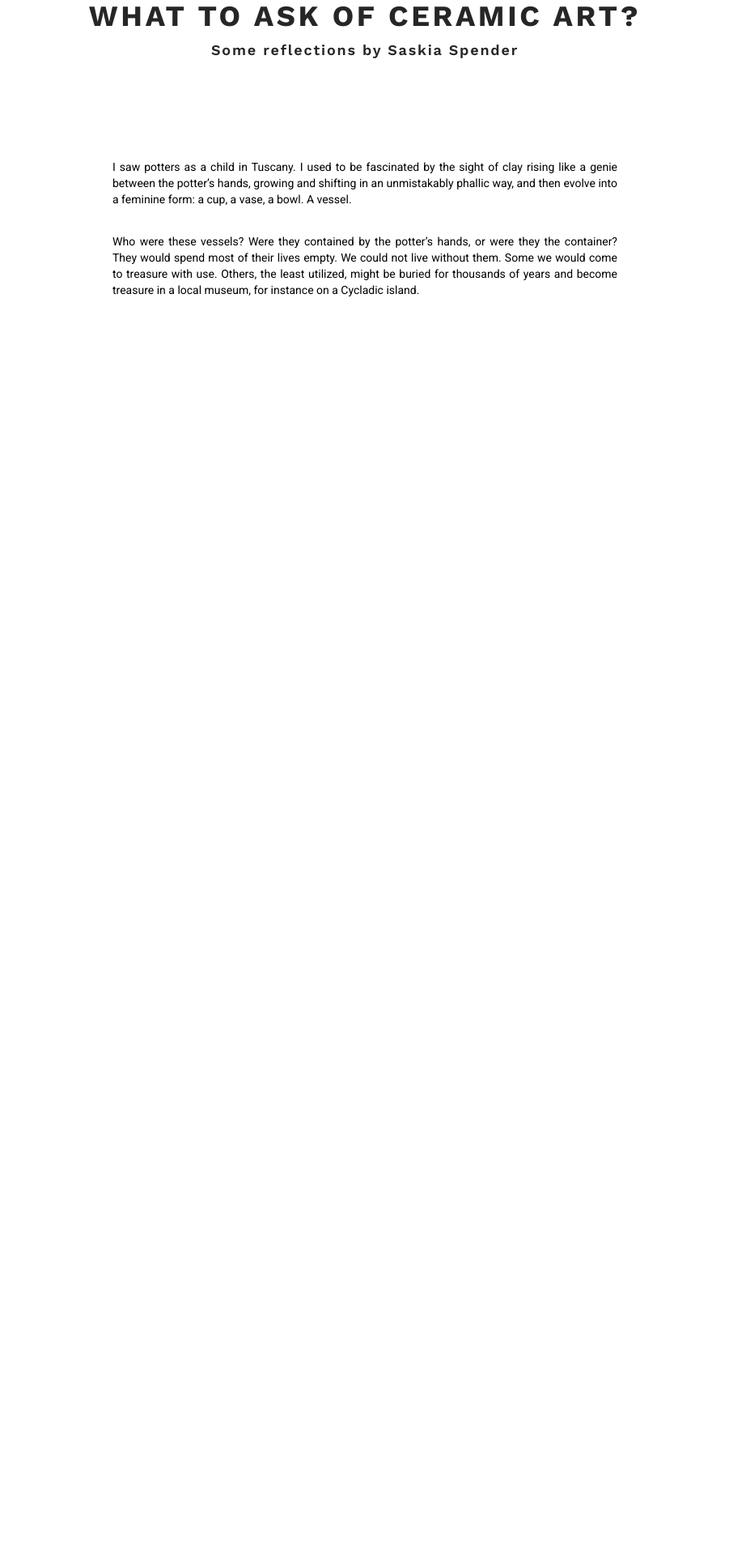
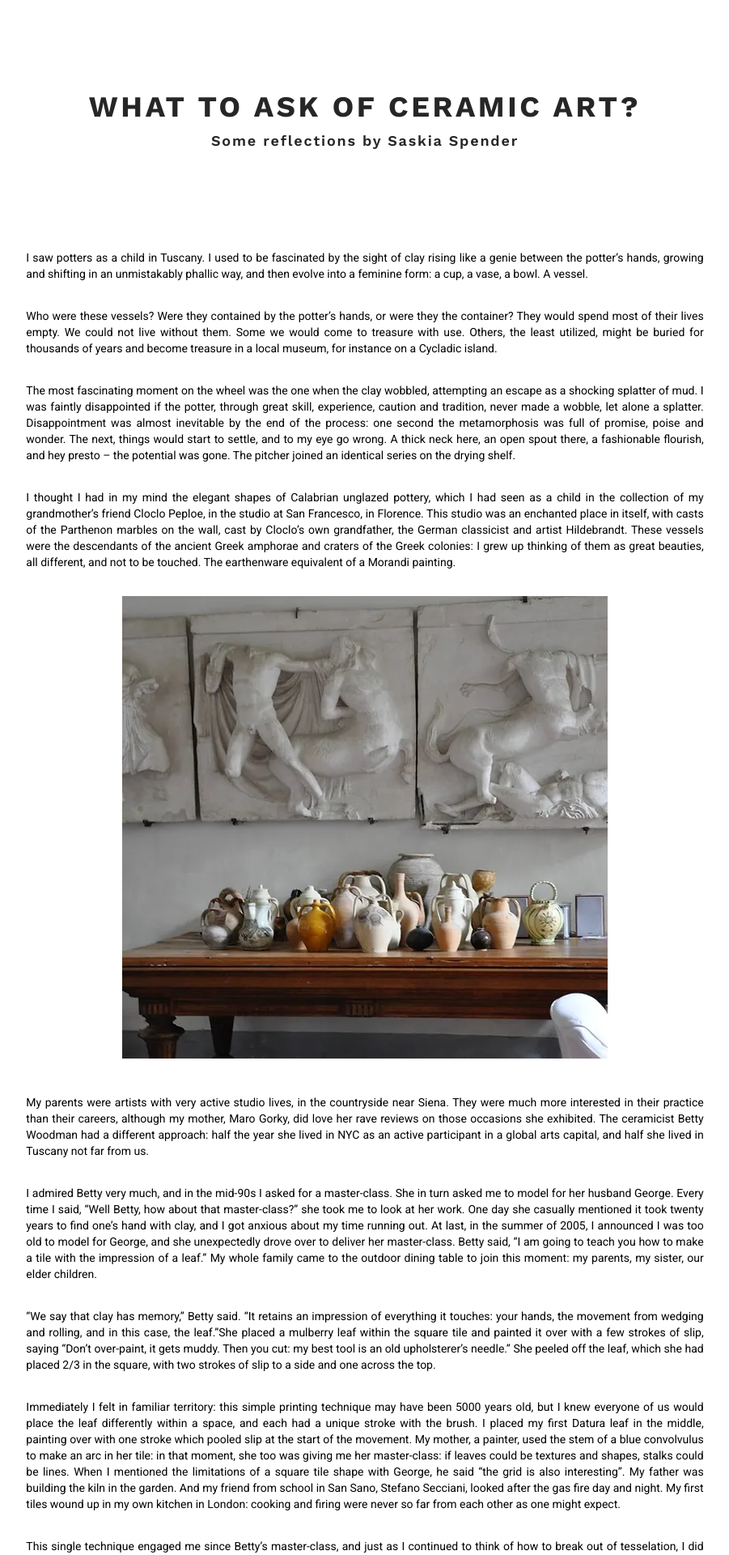
Before and after one commit to Sophie-Senge/Saskia-Webpage, a React (Create React App) app: page /about in a window 1280 px wide. Shown: the part 800-2720 px from the top of the page at 81% size, without its empty margins (189-1090 px from the left). Before the commit the page ends 1232 px from the top, so only its background shows below. Built offline with nearby package versions, Linux system fonts and the light colour scheme.

Commit message:
second section about

```diff
--- a/src/pages/about/About.jsx
+++ b/src/pages/about/About.jsx
@@ -1,5 +1,7 @@
 import React from 'react'
 import aboutOne from './assets/about.webp'
+import aboutTwo from './assets/about-2.webp'
+import aboutThree from './assets/about-3.webp'
 
 function About() {
     return (<>
@@ -11,17 +13,38 @@ function About() {
             <img className='mr-10' src={aboutOne} alt="saskia spender" />
 
         </div>
-        <div className='mx-auto w-full'>
+        <div className='mx-auto w-full pt-28'>
             <h1 className='text-4xl text-neutral-800 flex uppercase font-bold pb-2 font-headings tracking-widest justify-center'>what to ask of ceramic art?</h1>
             <h3 className='text-lg text-neutral-800 font-semibold font-headings tracking-widest pb-14 flex items-end justify-center'>Some reflections by Saskia Spender</h3>
         </div>
-        <section className='container mx-auto md:px-2 py-16 w-1/2'>
+        <section className='container mx-auto md:px-2 py-16 w-4/6'>
             <div className='justify-center'>
 
 
                 <p className='text-sm text-justify pb-2'>I saw potters as a child in Tuscany. I used to be fascinated by the sight of clay rising like a genie between the potter’s hands, growing and shifting in an unmistakably phallic way, and then evolve into a feminine form: a cup, a vase, a bowl. A vessel.</p>
                 <br />
-                <p className='text-sm text-justify'>Who were these vessels? Were they contained by the potter’s hands, or were they the container? They would spend most of their lives empty. We could not live without them. Some we would come to treasure with use. Others, the least utilized, might be buried for thousands of years and become treasure in a local museum, for instance on a Cycladic island.</p>
+                <p className='text-sm text-justify pb-2'>Who were these vessels? Were they contained by the potter’s hands, or were they the container? They would spend most of their lives empty. We could not live without them. Some we would come to treasure with use. Others, the least utilized, might be buried for thousands of years and become treasure in a local museum, for instance on a Cycladic island.</p>
+                <br />
+                <p className='text-sm text-justify pb-2'>The most fascinating moment on the wheel was the one when the clay wobbled, attempting an escape as a shocking splatter of mud. I was faintly disappointed if the potter, through great skill, experience, caution and tradition, never made a wobble, let alone a splatter. Disappointment was almost inevitable by the end of the process: one second the metamorphosis was full of promise, poise and wonder. The next, things would start to settle, and to my eye go wrong. A thick neck here, an open spout there, a fashionable flourish, and hey presto – the potential was gone. The pitcher joined an identical series on the drying shelf.</p>
+                <br />
+                <p className='text-sm text-justify pb-2'>I thought I had in my mind the elegant shapes of Calabrian unglazed pottery, which I had seen as a child in the collection of my grandmother’s friend Cloclo Peploe, in the studio at San Francesco, in Florence. This studio was an enchanted place in itself, with casts of the Parthenon marbles on the wall, cast by Cloclo’s own grandfather, the German classicist and artist Hildebrandt. These vessels were the descendants of the ancient Greek amphorae and craters of the Greek colonies: I grew up thinking of them as great beauties, all different, and not to be touched. The earthenware equivalent of a Morandi painting.</p>
+                <br />
+                <img className='mx-auto pb-5' src={aboutTwo} alt="clay pots" />
+                <br />
+                {/* second section begins below ----------- */}
+                <p className='text-sm text-justify pb-2'>My parents were artists with very active studio lives, in the countryside near Siena. They were much more interested in their practice than their careers, although my mother, Maro Gorky, did love her rave reviews on those occasions she exhibited. The ceramicist Betty Woodman had a different approach: half the year she lived in NYC as an active participant in a global arts capital, and half she lived in Tuscany not far from us.</p>
+                <br />
+                <p className='text-sm text-justify pb-2'>I admired Betty very much, and in the mid-90s I asked for a master-class. She in turn asked me to model for her husband George. Every time I said, “Well Betty, how about that master-class?” she took me to look at her work. One day she casually mentioned it took twenty years to find one’s hand with clay, and I got anxious about my time running out. At last, in the summer of 2005, I announced I was too old to model for George, and she unexpectedly drove over to deliver her master-class. Betty said, “I am going to teach you how to make a tile with the impression of a leaf.” My whole family came to the outdoor dining table to join this moment: my parents, my sister, our elder children.</p>
+                <br />
+                <p className='text-sm text-justify pb-2'>“We say that clay has memory,” Betty said. “It retains an impression of everything it touches: your hands, the movement from wedging and rolling, and in this case, the leaf.”She placed a mulberry leaf within the square tile and painted it over with a few strokes of slip, saying “Don’t over-paint, it gets muddy. Then you cut: my best tool is an old upholsterer’s needle.” She peeled off the leaf, which she had placed 2/3 in the square, with two strokes of slip to a side and one across the top.</p>
+                <br />
+                <p className='text-sm text-justify pb-2'>Immediately I felt in familiar territory: this simple printing technique may have been 5000 years old, but I knew everyone of us would place the leaf differently within a space, and each had a unique stroke with the brush. I placed my first Datura leaf in the middle, painting over with one stroke which pooled slip at the start of the movement. My mother, a painter, used the stem of a blue convolvulus to make an arc in her tile: in that moment, she too was giving me her master-class: if leaves could be textures and shapes, stalks could be lines. When I mentioned the limitations of a square tile shape with George, he said “the grid is also interesting”. My father was building the kiln in the garden. And my friend from school in San Sano, Stefano Secciani, looked after the gas fire day and night. My first tiles wound up in my own kitchen in London: cooking and firing were never so far from each other as one might expect.</p>
+                <br />
+                <p className='text-sm text-justify pb-2'>This single technique engaged me since Betty’s master-class, and just as I continued to think of how to break out of tesselation, I did sometimes wonder how things might have been, if she had introduced me to a cylinder on her wheel, or a pinch-cup, instead of a leaf tile. I did not question her choice. She gave me the right gift, as I soon found out, and not just because I liked it.</p>
+                <br />
+                <img className='mx-auto' src={aboutThree} alt="clay pots" />
+                <br />
+
 
             </div>
         </section>
--- a/src/pages/art/ArtHome.jsx
+++ b/src/pages/art/ArtHome.jsx
@@ -6,8 +6,8 @@ import { NavLink } from 'react-router-dom';
 function ArtHome (){
 
     return(
-        <div className="w-full h-screen bg-white">
-          <div  className="grid md:grid-rows-2 md:grid-cols-3 gap-10 grid-rows-1 justify-center items-center  text-center mb-28 mx-28 pt-40 ">
+        <div className="w-full h-full bg-white">
+          <div  className="grid md:grid-rows-2 md:grid-cols-2 lg:grid-cols-3 gap-10 grid-rows-1 justify-center items-center  text-center mb-28 mx-28 pt-40 ">
             {artList.map(({id, title, className, image, page}) =>{
                 return(
            <NavLink to={page}>
```
Also changed, not shown: src/pages/about/assets/about-2.webp (added), src/pages/about/assets/about-3.webp (added).
